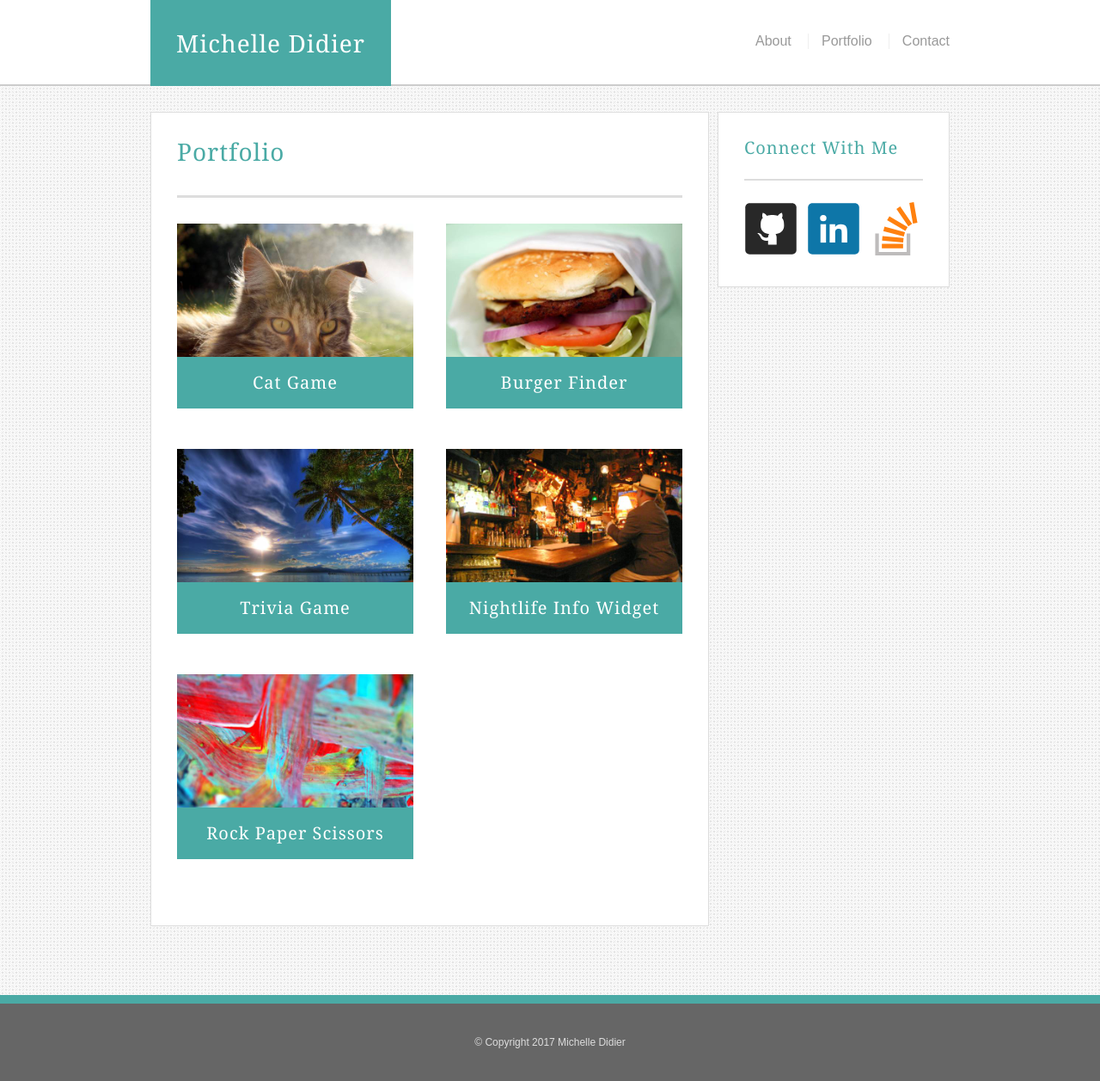
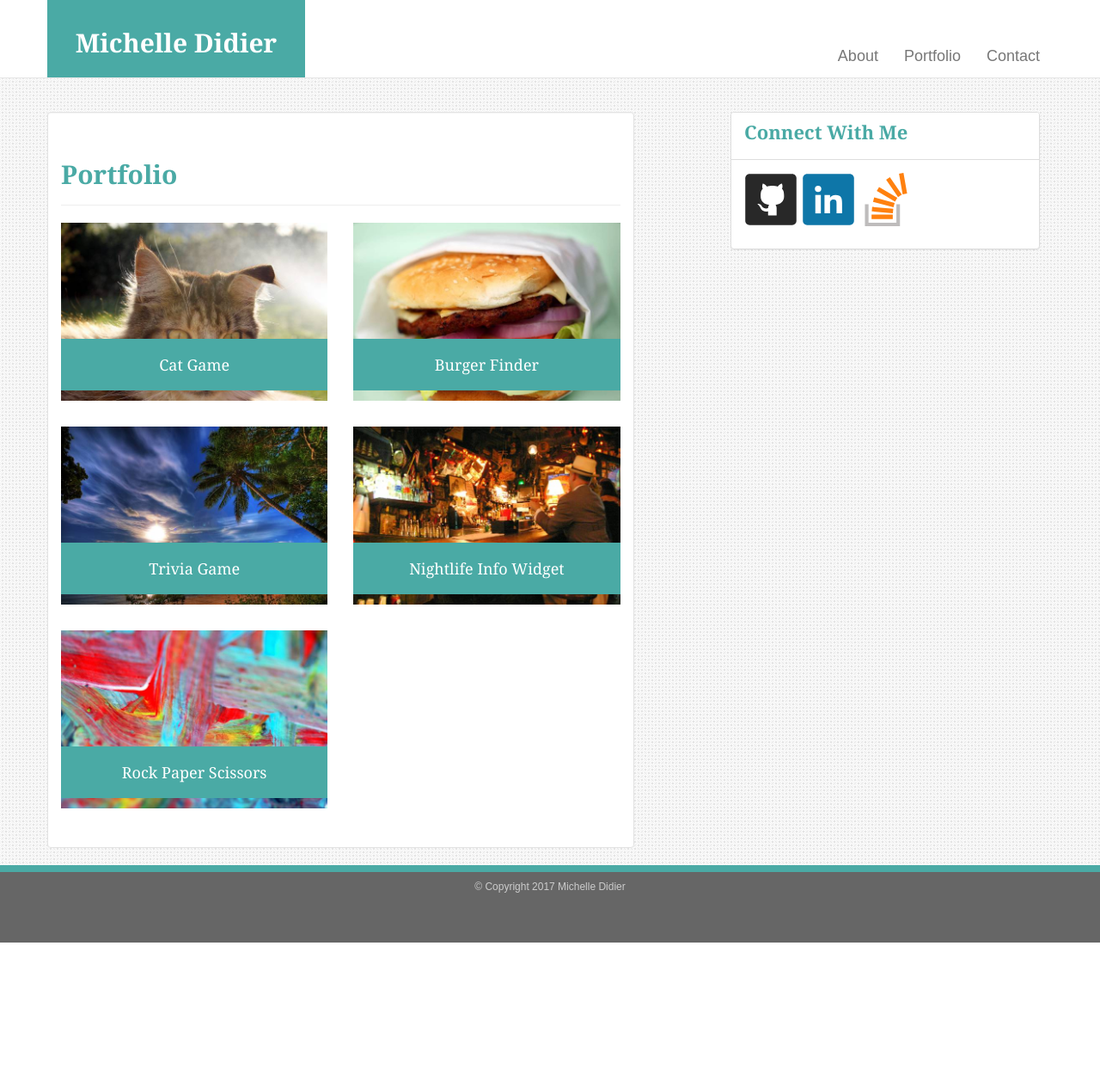
Before and after one commit to meeshyd/Bootstrap-Portfolio, a PHP site: page /portfolio.html in a window 1280 px wide. Shown: the whole page at 86% size. After the commit the page ends 1096 px from the top, so only its background shows below. Run offline with PHP 8.4, Linux system fonts and the light colour scheme.

Commit message:
commiting changes to HTML files and style.css. Added bootstrap to HTML and modified CSS

```diff
--- a/assets/css/style.css
+++ b/assets/css/style.css
@@ -1,205 +1,148 @@
-
 html {
-  height: 100%;
+  position: relative;
+  min-height: 100%;
 }
 
 body {
-	color: #777777;
-	font-family: 'Georgia', Times, 'Times New Roman', serif;
+	font-family: 'Arial', 'Helvetica Neue', Helvetica, sans-serif;
+ 	font-size: 18px;
+	color: #777;
+	line-height: 34px;
 	background-image: url('../images/p5.png');
 	background-repeat: repeat;
-	line-height: 150%;
-	min-height: 100%;
- 	display: flex;
- 	flex-direction: column;
+	margin-bottom: 90px;
 }
 
-* {
-  box-sizing: border-box;
+.connect, .well, .navbar-default, .panel-default>.panel-heading{
+	background-color: #fff;
 }
 
-p {
-	font-family: 'Arial', 'Helvetica Neue', Helvetica, sans-serif;
-	line-height: 150%;
-}
-/*HEADER CSS STARTS HERE*/
-
-header {
-	height: 100px;
-	background-color: #ffffff;
-	border-bottom: 2px solid #cccccc;
-	z-index: 100;
-	position: fixed;
-	width: 100%;
-	margin: 0 0 30px;
+h2,
+h3,
+p.aboutText {
+  margin-bottom: 10px;
 }
 
-h1 {
-	background-color: #4aaaa5;
-	color: #ffffff;
-	text-align: center;
-	font-size: 28px;
-	display: inline-block;
-	line-height: 100px;
-	letter-spacing: 1px;
-	padding: 0 30px;
-}
-
-nav {
-	margin-top: 35px;
-	float: right;
-}
-
-nav a {
-	font-family: 'Arial', 'Helvetica Neue', Helvetica, sans-serif;
-	display: inline-block;
-	margin-left: 15px;
-	padding-left: 15px;
-	color: #999;
-	line-height: 18px;
-	border-left: 1px solid #efefef;
-}
-
-nav a:first-child {
-	border-left: 0 none;
-}
-
-nav a:hover {
-	color: #4aaaa5;
-}
-
-a {
-	text-decoration: none;
-}
-
-/*HEADER CSS STOPS HERE*/
-
-
-/*MAIN CONTENT CSS FOR ALL HTML STARTS HERE*/
-
-.container {
-	clear: both;
-	width: 100%;
-	max-width: 960px;
-	margin: 0 auto;
-	flex: 1;
+h1,
+h2,
+h3,
+h4 {
+  font-family: 'Georgia', Times, Times New Roman, serif;
+  color: #4aaaa5;
+  font-weight: 700;
 }
 
 h2 {
-	color: #4aaaa5;
-	font-size: 28px;
-	padding-bottom: 35px;
-	border-bottom: 3px solid #dddddd;
-	margin-bottom: 30px;
-	letter-spacing: 1px;
+  font-size: 30px;
 }
 
-.content {
-	padding: 30px;
-	margin: 130px 0 40px 0;
-	width: 100%;
- 	max-width: 650px;
-	float: left;
-	background-color: #ffffff;
-	border: 1px solid #dddddd;
-	display: inline-block;
-}
-.content img {
-	float: left;
-	width: 200px;
-	height: auto;
-	padding-right: 20px;
-}
-/*MAIN CONTENT CSS FOR ALL HTML STOPS HERE*/
-
-/*CONNECT SIDEBAR CSS STARTS HERE*/
 h3 {
-	color: #4aaaa5;
-	border-bottom: 2px solid #dddddd;
-	padding-bottom: 25px;
-	margin-bottom: 25px;
-	font-size: 20px;
-	letter-spacing: 1px;
+  font-size: 22px;
 }
 
-.connect {
-	padding: 30px;
- 	width: 100%;
- 	max-width: 270px;
- 	float: right;
-	background-color: #ffffff;
-	border: 1px solid #dddddd;
+.well {
+	overflow: auto;
+}
+
+/*NAVIGATION CSS START*/
+h1 {
+	text-align: center;
+	color: #fff;
+	font-weight: 700;
+	font-size: 30px;
+	line-height: 70px;
+}
+
+.navbar-brand{
+	width: 300px;
+	height: 90px;
+	background: #4aaaa5;
+}
+
+.navbar-default .navbar-brand:focus, .navbar-default .navbar-brand:hover {
+	background-color: #4aaaa5;
+}
+
+.navbar-nav {
+	margin-top: 40px;
+}
+
+.navbar-default .navbar-nav>li>a:hover {
+	color: #4aaaa5;
+}
+/*NAVIGATION CSS END*/
+
+.main-container {
 	margin-top: 130px;
 }
 
-.connect img{
+.well {
+	padding: 15px;
+}
+
+#myPic {
+	width: 200px;
+	height: auto;
+}
+
+.connect img {
 	width: 62px;
 	height: auto;
 }
 
-.connectIcons {
-  display: flex;
-  justify-content: space-between;
+/*PORTFOLIO IMAGES CSS*/
+a:hover {
+	text-decoration: none;
 }
-/*CONNECT SIDEBAR CSS STOPS HERE*/
 
-/*PORTFOLIO CSS STARTS HERE*/
 .portfolioImg {
-	width: 275px;
+	width: 100%;
 	height: 207px;
-	margin-bottom: 55px;
+	margin-bottom: 30px;
 }
 
 h4 {
 	position: relative;
-	background-color: #4aaaa5;
-	color: #ffffff;
+	color: #fff;
+	text-align: center;
+	line-height: 30px;
+	font-weight: 300;
+	background: #4aaaa5;
+	top: 65%;
 	height: 60px;
-	font-size: 20px;
 	line-height: 60px;
-	text-align: center;
-	top: 75%;
-	letter-spacing: 1px;
-	font-weight: lighter;
 }
+
+#cat, #food, #nature, #nightlife, #abstract {
+		background-size: 100% auto, cover;
+	}
 
 #cat{
 	background-image: url('../images/cat.jpg');
-	background-size: 275px auto;
-	float: left;
 }
 
 #food {
 	background-image: url('../images/food.jpg');
-	background-size: 275px auto;
-	float: right;
 }
 
 #nature {
 	background-image: url('../images/nature.jpg');
-	background-size: 275px auto;
-	float: left;
 }
 
 #nightlife {
 	background-image: url('../images/nightlife.jpg');
-	background-size: 275px auto;
-	float: right;
 }
 
 #abstract {
 	background-image: url('../images/abstract.jpg');
-	background-size: 275px auto;
-	float: left;
 }
-/*PORTFOLIO CSS STOPS HERE*/
+/*PORTFOLIO IMAGES CSS END*/
 
 /*CONTACT FORM CSS STARTS HERE*/
 input {
-	width: 100%;
 	color: #777777;
 	font-size: 14px;
-	margin-bottom: 20px;
+	margin-bottom: 10px;
 	outline: 0;
 }
 
@@ -211,7 +154,7 @@ textarea {
 	border: 1px solid #dddddd;
 	width: 100%;
   	height: 200px;
-  	margin-bottom: 20px;
+  	margin-bottom: 10px;
   	outline: 0;
   	color: #777777;
   	font-size: 14px;
@@ -221,7 +164,7 @@ textarea {
 	padding-bottom: 5px;
 }
 
-#submit {
+.btn-default {
     background-color: #4aaaa5;
     border: none;
     padding-top: 10px;
@@ -235,197 +178,21 @@ textarea {
     cursor: pointer;
 }
 
-#submit:hover {
+.btn-default:hover {
     background-color: #777777;
+    color: #fff;
 }
 /*CONTACT FORM CSS STOPS HERE*/
 
-
-/*FOOTER CSS STARTS HERE*/
 footer {
-	height: 100px;
-	background-color: #666666;
-	color: #dddddd;
-	border-top: 10px solid #4aaaa5;
-	font-size: 12px;
-	margin-top: 40px;
+  position: absolute;
+  bottom: 0;
+  width: 100%;
+  height: 90px;
+  color: #fff;
+  color: #ccc;
+  font-size: 12px;
+  text-align: center;
+  background: #666;
+  border-top: 8px solid #4aaaa5;
 }
-
-footer p {
-	line-height: 90px;
-	text-align: center;
-}
-/*FOOTER CSS STOPS HERE*/
-
-/***/
-/***MEDIA QUERIES CSS BEGINS HERE**
-**********************************/
-
-/*START CSS FOR MEDIA WIDTH 980PX*/
-/*@media screen and (max-width: 980px) {
-	header {
-		width: 100%;
-		margin: 0 auto;
-	}
-
-	#headContainer {
-		width: 75%;
-		margin: 0 auto;
-	}
-
-	.container {
-		max-width: 75%;
-	}
-
-	.content {
-		display: block;
-		width: 55%;
-		overflow:hidden;
-		margin: 130px auto 0 auto;
-	}
-
-	.content img {
-		float: none;
-		display: block;
-		margin: 0 auto 15px auto;
-	}
-
-	#cat, #food, #nature, #nightlife, #abstract {
-		float: none;
-		background-size: cover;
-	}
-
-	.portfolioImg {
-		margin: 0 auto 15px auto;
-		width: 100%;
-    	height: 250px;
-	}
-
-	.connect {
-		max-width: 40%;
-		margin: 130px auto 0 auto;
-	}
-}*/
-/*END CSS FOR MEDIA WIDTH 980PX*/
-
-
-/*START CSS FOR MEDIA WIDTH 768PX*/
-/*@media screen and (max-width: 768px) {
-
-	#headContainer {
-		width: 95%;
-	}
-
-	.container {
-		max-width: 95%;
-	}
-
-	.content, .connect {
-		float: none;
-		width: 768px;
-		max-width: 100%;
-	}
-
-	.content img {
-		float: left;
-	}
-
-	.connect {
-		margin: 40px auto 0 auto;
-	}
-
-	.connectIcons {
-  		display: inline-block;
-	}
-
-  	nav, #food, #nightlife {
-		float: right;
-	}
-
-	#cat, #nature, #abstract {
-		float: left;
-	}
-
-	.portfolioImg {
-		width: 47%;
-    	height: 207px;
-    	margin: 0 auto 30px auto;
-	}
-
-	#images {
-		margin: 0 auto;
-		width: 100%;
-	}
-
-}*/
-/*END CSS FOR MEDIA WIDTH 768PX*/
-
-
-/*START CSS FOR MEDIA WIDTH 640PX*/
-/*@media screen and (max-width: 640px) {
-
-	header {
-		position: static;
-		margin-bottom: 30px;
-		height: 150px;
-	}
-
-	#headContainer, h1, nav, nav a {
-		max-width: 640px;
-		width: 100%;
-	}
-
-	.content, .connect {
-		float: none;
-		width: 640px;
-		max-width: 95%;
-	}
-
-
-	h1 {
-		height: 85%;
-		line-height: 80px;
-		left: 0;
-		padding: 5px 0;
-	}
-
-	h2 {
-		padding: 20px 0;
-	}
-
-  	nav {
-		float: none;
-		margin: 0 auto;
-		background-color: white;
-		display: flex;
-		justify-content: space-between;
-	}
-
-	nav a {
-		text-align: center;
-		margin: 20px auto 0 auto;
-		position: relative;
-		padding: 0;
-	}
-
-	.content {
-		padding: 20px;
-		margin: 0 auto 30px auto;
-	}
-
-	#cat, #food, #nature, #nightlife, #abstract, .content img {
-		float: none;
-	}
-
-	.content img {
-		width: auto;
-		height: 300px;
-		margin: 0 auto 15px auto;
-	}
-
-	.portfolioImg {
-		width: 95%;
-    	height: 320px;
-	}
-}*/
-/*END CSS FOR MEDIA WIDTH 640PX*/
--- a/portfolio.html
+++ b/portfolio.html
@@ -3,6 +3,7 @@
 <html>
 
 <head>
+	<meta charset="utf-8">
 	<meta name="viewport" content="width=device-width, initial-scale=1">
 
 	<title>Michelle Didier - Portfolio</title>
@@ -14,48 +15,59 @@
 </head>
 
 <body>
-	<header>
-		<div class="container" id="headContainer">
-			<a href="index.html">
-				<h1>Michelle Didier</h1>
-			</a>
-			<nav>
-				<a href="index.html">About</a>
-				<a href="portfolio.html">Portfolio</a>
-				<a href="contact.html">Contact</a>
-			</nav>
-		</div>
-	</header>
+<nav class="navbar navbar-default navbar-fixed-top">
+  <div class="container">
+    <div class="navbar-header">
+      <a class="navbar-brand" href="index.html"><h1>Michelle Didier</h1></a>
+    </div>
+    <ul class="nav navbar-nav navbar-right">
+    	<li><a href="index.html">About</a></li>
+    	<li><a href="portfolio.html">Portfolio</a></li>
+		<li><a href="contact.html">Contact</a></li>
+    </ul>
+  </div>
+</nav>
 
-	<div class="container">
-
-			<div class="content">
+<div class="container main-container">
+	<div class="row">
+		<div class="col-xs-12 col-sm-12 col-md-7 well">
+			<div class="page-header">
 				<h2>Portfolio</h2>
-				<div id="images">
+			</div>
+			<div class="row">
+				<div class="col-xs-12 col-sm-12 col-md-6">
 					<a href="https://youtu.be/la6vK6hI7rM" target="_blank">
 						<div id="cat" class="portfolioImg">
 							<h4>Cat Game</h4>
 						</div>
 					</a>
-
+				</div>
+				<div class="col-xs-12 col-sm-12 col-md-6">
 					<a href="https://youtu.be/KilehMXMxo0" target="_blank">
 						<div id="food" class="portfolioImg">
 							<h4>Burger Finder</h4>
 						</div>
 					</a>
-
+				</div>
+			</div>
+			<div class="row">
+				<div class="col-xs-12 col-sm-12 col-md-6">
 					<a href="https://www.buzzfeed.com/fangirlingdaily/the-hardest-seinfeld-quiz-you-will-ever-take-ioqb?utm_term=.sxJmRmPNA#.wf1989Vb0" target="_blank">
 						<div id="nature" class="portfolioImg">
 							<h4>Trivia Game</h4>
 						</div>
 					</a>
-
+				</div>
+				<div class="col-xs-12 col-sm-12 col-md-6">
 					<a href="https://www.timeout.com/chicago/bars/best-bars-in-chicago-our-picks-for-every-type-of-drink" target="_blank">
 						<div id="nightlife" class="portfolioImg">
 							<h4>Nightlife Info Widget</h4>
 						</div>
 					</a>
-
+				</div>
+			</div>
+			<div class="row">
+				<div class="col-xs-12 col-sm-12 col-md-6">
 					<a href="http://worldrps.com/" target="_blank">
 						<div id="abstract" class="portfolioImg">
 							<h4>Rock Paper Scissors</h4>
@@ -63,24 +75,28 @@
 					</a>
 				</div>
 			</div>
-			<aside class="connect">
-				<h3>Connect With Me</h3>
-					<div class="connectIcons">
-						<a href="https://github.com/meeshyd" class="github" target="_blank">
-						<img src="assets/images/github.svg" alt="GitHub"></a>
+		</div>
+		<div class="col-xs-12 col-sm-12 col-md-4 col-md-offset-1">
+			<div class="panel panel-default connect">
+				<div class="panel-heading"><h3>Connect With Me</h3></div>
+				<div class="panel-body connectIcons">
+					<a href="https://github.com/meeshyd" target="_blank">
+					<img src="assets/images/github.svg" alt="GitHub"></a>
 
-						<a href="https://www.linkedin.com/in/michelledidier" class="linkedin" target="_blank">
-						<img src="assets/images/linkedin.svg" alt="LinkedIn"></a>
+					<a href="https://www.linkedin.com/in/michelledidier" target="_blank">
+					<img src="assets/images/linkedin.svg" alt="LinkedIn"></a>
 
-						<a href="http://stackoverflow.com/story/michelledidier" class="stack" target="_blank">
-						<img src="assets/images/stackoverflow.svg" alt="StackOverflow"></a>
-					</div>
-			</aside>
-
+					<a href="http://stackoverflow.com/story/michelledidier" target="_blan">
+					<img src="assets/images/stackoverflow.svg" alt="StackOverflow"></a>
+				</div>
+			</div>
+		</div>
 	</div>
-
-	<footer>
-		<p>&copy; Copyright 2017 Michelle Didier</p>
+</div>
+	<footer class="footer">
+ 		<div class="container">
+    		<p class="text-center">&copy; Copyright 2017 Michelle Didier</p>
+    	</div>
 	</footer>
 
 </body>
```
Also changed, not shown: contact.html (+38 -33 lines), index.html (+38 -29 lines), nav.html (added, +27 -0 lines).
